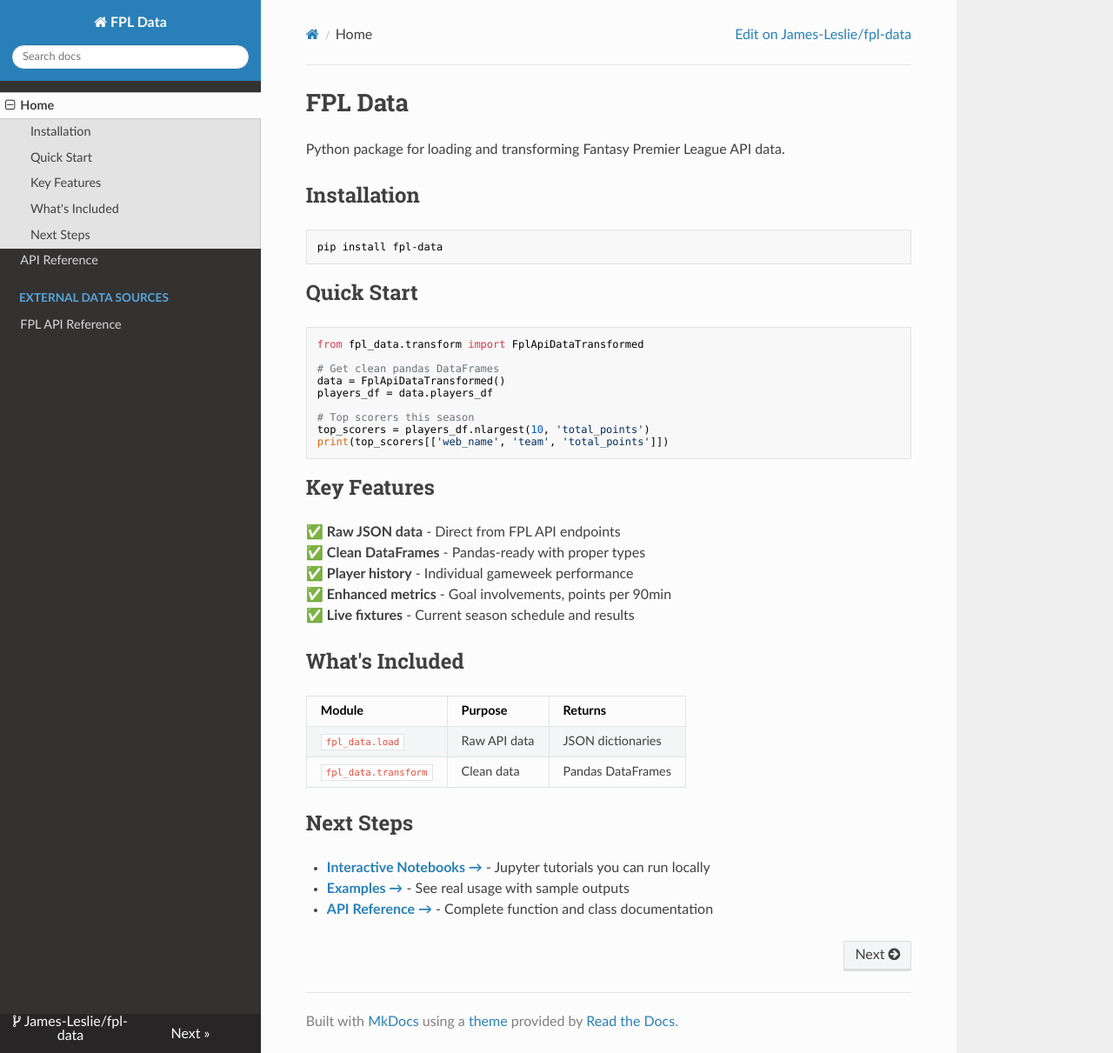
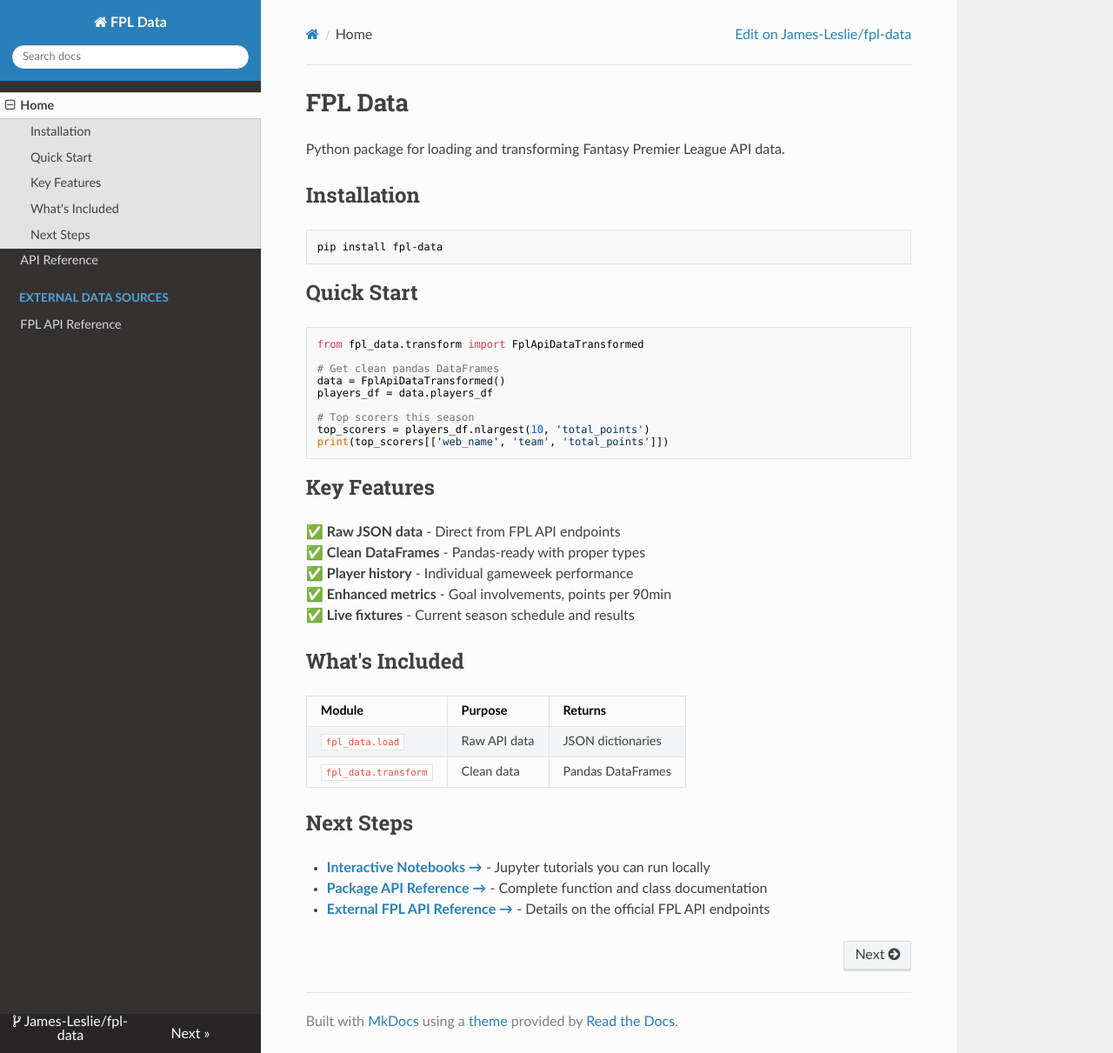
Before and after one commit to James-Leslie/fpl-data, an MkDocs documentation site: the page built from docs/index.md, in a window 1280 px wide and 1211 px high. Shown: the whole window at 87% size. Built offline with MkDocs 1.6.1, drawn with Linux system fonts in a browser that asks for light colours; nearby versions of some CDN libraries.

Commit message:
docs: Add FPL external API reference documentation

```diff
--- a/docs/index.md
+++ b/docs/index.md
@@ -40,5 +40,5 @@
 ## Next Steps
 
 - **[Interactive Notebooks →](https://github.com/James-Leslie/fpl-data/tree/main/notebooks)** - Jupyter tutorials you can run locally
-- **[Examples →](examples.md)** - See real usage with sample outputs
-- **[API Reference →](api.md)** - Complete function and class documentation
+- **[Package API Reference →](api.md)** - Complete function and class documentation
+- **[External FPL API Reference →](fpl-api-reference.md)** - Details on the official FPL API endpoints
```
Also changed, not shown: docs/fpl-api-reference.md (added, +45 -0 lines).
